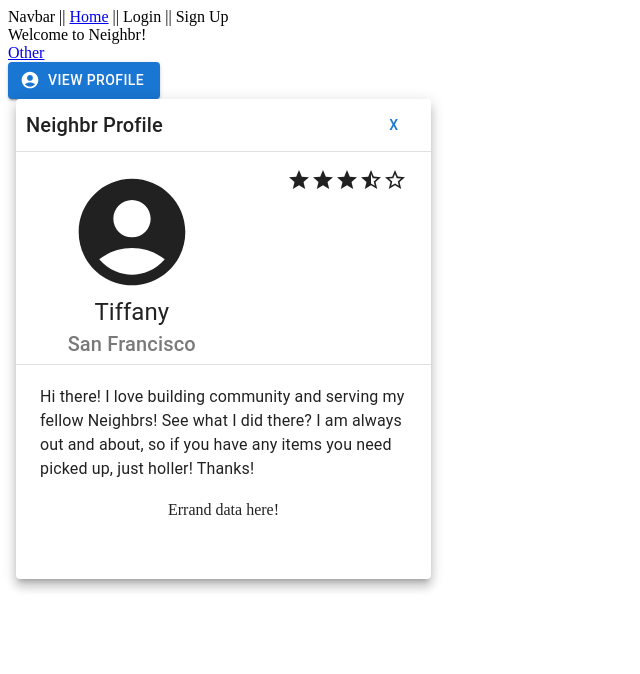
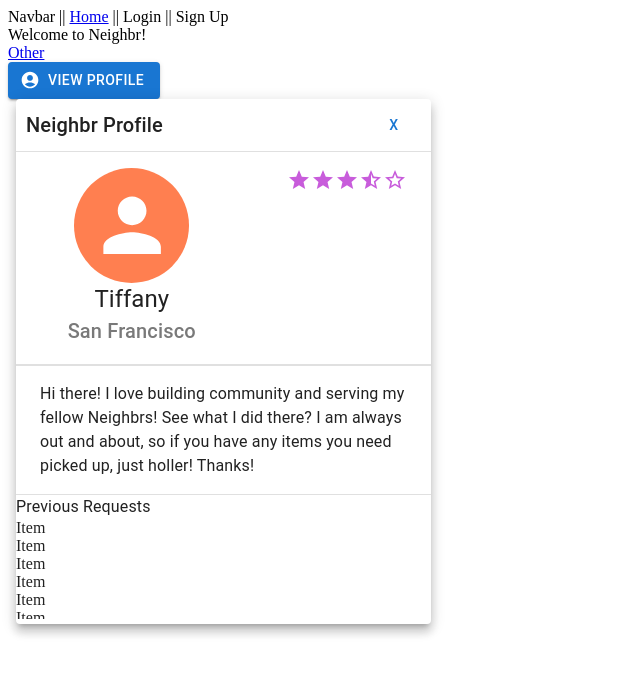
Before and after one commit to rpp31-boc-lachesis/neighbr, a React (Create React App) app in the folder client/: page / in a window 1280 px wide. Both pictures are taken after a click on the button "VIEW PROFILE". Shown: the top 674 px of the page, without its empty margins (0-640 px from the left). Built offline with nearby package versions, Linux system fonts and the light colour scheme; the HTML template or start-up script is replaced by a standard one.

Commit message:
Working on previous requests list for request view profile card.

```diff
--- a/client/src/components/ProfileCard.jsx
+++ b/client/src/components/ProfileCard.jsx
@@ -5,10 +5,10 @@ import {
   DialogTitle,
   Typography,
   Button,
-  Grid
+  Grid,
+  Avatar
   // Box
 } from '@mui/material';
-import AccountCircleIcon from '@mui/icons-material/AccountCircle';
 import StarIcon from '@mui/icons-material/Star';
 import StarHalfIcon from '@mui/icons-material/StarHalf';
 import StarOutlineIcon from '@mui/icons-material/StarOutline';
@@ -25,7 +25,7 @@ export default function ProfileCard(props) {
   const { handleClose } = props;
   // const classes = useStyles();
   return (
-    <div className="ProfileCard" style={{ height: '480px', width: '415px' }}>
+    <div className="ProfileCard" style={{ height: '525px', width: '415px' }}>
       <div className="ProfileCardHeader">
         <Grid container>
           <Grid item sm={10}>
@@ -45,7 +45,7 @@ export default function ProfileCard(props) {
       <DialogContent dividers sx={{ height: '180px', width: 'auto' }}>
         <Grid container sx={{ maxHeight: '20%' }}>
           <Grid item sm={6} sx={{ display: 'flex', flexDirection: 'column', alignItems: 'center' }}>
-            <AccountCircleIcon sx={{ fontSize: '800%' }} />
+            <Avatar alt="profile image" src="" sx={{ height: '115px', width: '115px', backgroundColor: 'coral' }} />
             <Typography variant="h5" component="div">
               Tiffany
             </Typography>
@@ -54,15 +54,15 @@ export default function ProfileCard(props) {
             </Typography>
           </Grid>
           <Grid item sm={6} sx={{ display: 'flex', flexDirection: 'row', justifyContent: 'flex-end' }}>
-            <StarIcon />
-            <StarIcon />
-            <StarIcon />
-            <StarHalfIcon />
-            <StarOutlineIcon />
+            <StarIcon sx={{ color: '#C85CDB' }} />
+            <StarIcon sx={{ color: '#C85CDB' }} />
+            <StarIcon sx={{ color: '#C85CDB' }} />
+            <StarHalfIcon sx={{ color: '#C85CDB' }} />
+            <StarOutlineIcon sx={{ color: '#C85CDB' }} />
           </Grid>
         </Grid>
       </DialogContent>
-      <DialogContent>
+      <DialogContent dividers>
         <Typography sx={{ fontSize: '16px' }}>
           Hi there! I love building community and serving my fellow Neighbrs!
           See what I did there? I am always out and about, so if you have any items
@@ -70,8 +70,36 @@ export default function ProfileCard(props) {
         </Typography>
       </DialogContent>
       <Grid>
-        <Grid item sm={10} sx={{ display: 'flex', flexDirection: 'column', alignItems: 'center' }}>
-          Errand data here!
+        <Grid item sm={10} sx={{ display: 'flex', flexDirection: 'column', justifyContent: 'center' }}>
+          <Typography>
+            Previous Requests
+          </Typography>
+          <div style={{ display: 'flex', flexDirection: 'column', height: '100px', width: '300px', overflow: 'scroll' }}>
+            <div>
+              Item
+            </div>
+            <div>
+              Item
+            </div>
+            <div>
+              Item
+            </div>
+            <div>
+              Item
+            </div>
+            <div>
+              Item
+            </div>
+            <div>
+              Item
+            </div>
+            <div>
+              Item
+            </div>
+            <div>
+              Item
+            </div>
+          </div>
         </Grid>
       </Grid>
     </div>
```
